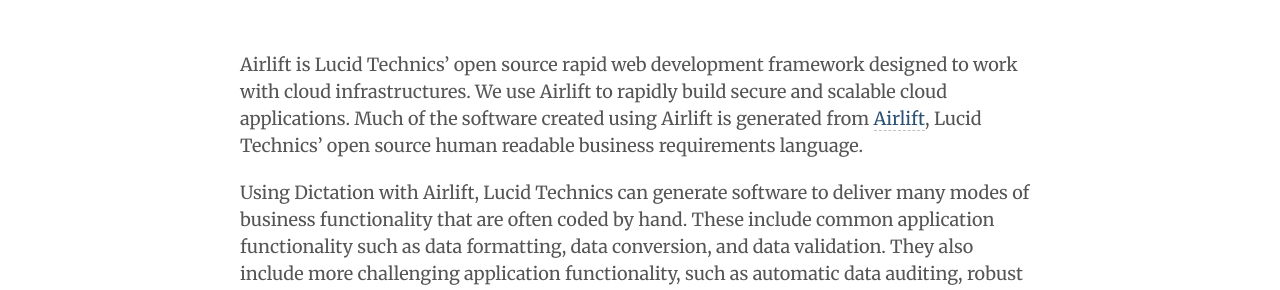
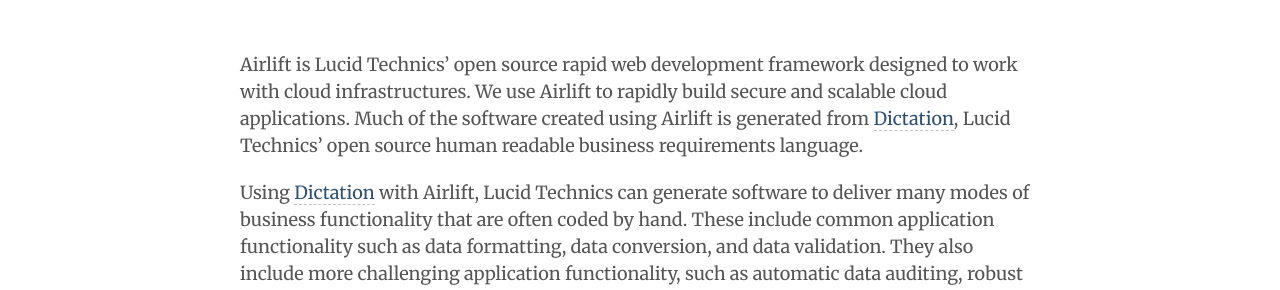
Before and after one commit to LucidTechnics/lucidtechnics.github.com, a Jekyll site: the page built from _posts/projects/0100-01-01-airlift.md, in a window 1280 px wide. Shown: the part 376-666 px from the top of the page. Built offline with Jekyll 4.4.1, drawn with Linux system fonts in a browser that asks for light colours; nearby versions of some CDN libraries; some of the changed text lies outside the part shown.

Commit message:
Updated _posts/projects/0100-01-01-airlift.md

```diff
--- a/_posts/projects/0100-01-01-airlift.md
+++ b/_posts/projects/0100-01-01-airlift.md
@@ -12,8 +12,8 @@
 published: true
 ---
 
-Airlift is Lucid Technics' open source rapid web development framework designed to work with cloud infrastructures. We use Airlift to rapidly build secure and scalable cloud applications.  Much of the software created using Airlift is generated from <a href="http://lucidtechnics.github.com/projects/airlift.html">Airlift</a>, Lucid Technics' open source human readable business requirements language.
+Airlift is Lucid Technics' open source rapid web development framework designed to work with cloud infrastructures. We use Airlift to rapidly build secure and scalable cloud applications.  Much of the software created using Airlift is generated from <a href="http://lucidtechnics.github.com/projects/dictation.html">Dictation</a>, Lucid Technics' open source human readable business requirements language.
 
-Using Dictation with Airlift, Lucid Technics can generate software to deliver many modes of business functionality that are often coded by hand.  These include common application functionality such as data formatting, data conversion, and data validation.  They also include more challenging application functionality, such as automatic data auditing, robust data encryption, user action undo and redo, and role based security.
+Using <a href="http://lucidtechnics.github.com/projects/dictation.html">Dictation</a> with Airlift, Lucid Technics can generate software to deliver many modes of business functionality that are often coded by hand.  These include common application functionality such as data formatting, data conversion, and data validation.  They also include more challenging application functionality, such as automatic data auditing, robust data encryption, user action undo and redo, and role based security.
 
 Our advanced code generation apparatus enables Lucid Technics to rapidly stand up your web applications, thereby allowing us to spend less time on infrastructure code, and more time on your business workflow requirements.
```
